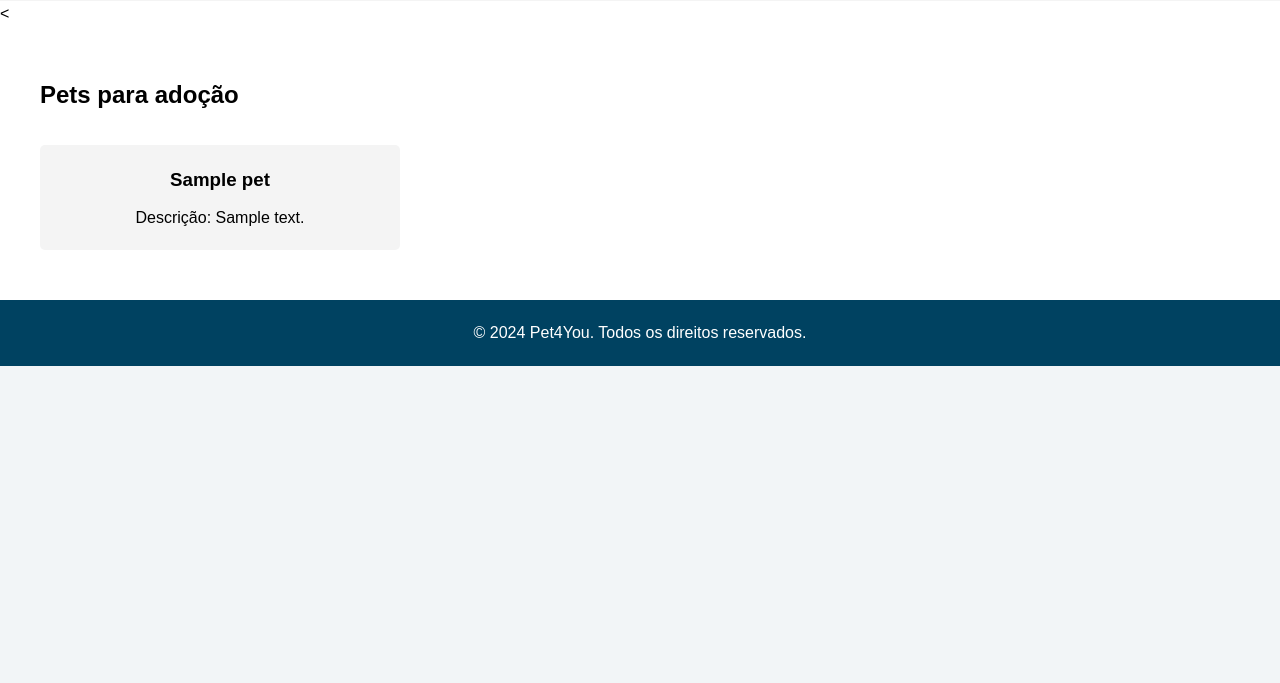
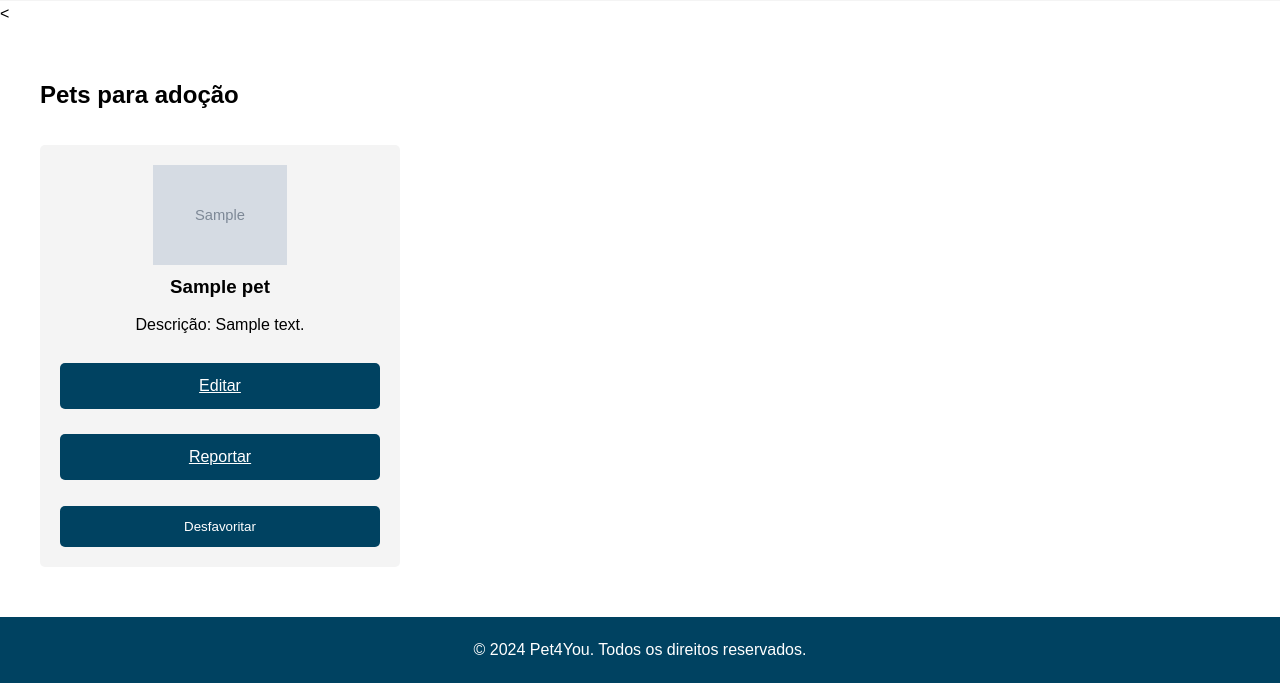
Before and after one commit to antonioz2022/ProjetoFDS, a Django app: page /pet4you_app/ in a window 1280 px wide. Shown: the part 469-1152 px from the top of the page. Before the commit the page ends 835 px from the top, so only its background shows below. Run offline with Django 5.2, Linux system fonts and the light colour scheme; tables that the repository leaves empty hold one stand-in row (values such as "Sample post"); grey boxes marked "Sample" are stand-in pictures; parts of the project's set-up code (start-up, migrations or seed data) failed here and were passed over.

Commit message:
Changes home

```diff
--- a/pet4you_app/static/css/styles.css
+++ b/pet4you_app/static/css/styles.css
@@ -618,3 +618,7 @@
   /* Ensure that the image does not overflow the container */
   margin-bottom: 20px;
 }
+.row {
+  clear: both; /* Limpa ambos os lados para garantir que as fileiras sejam exibidas corretamente */
+  overflow: hidden; /* Evita que as fileiras sejam "invadidas" por elementos flutuantes */
+}
--- a/pet4you_app/templates/home.html
+++ b/pet4you_app/templates/home.html
@@ -40,9 +40,19 @@
     <div class="services">
       {% for pet in pets_para_adocao %}
       <div class="service">
+        <img src="{{pet.photo}}" alt="" height="100">
         <h3>{{ pet.name }}</h3>
         <p>Descrição: {{ pet.description }}</p>
-        <!-- Aqui você pode adicionar a lógica para exibir a imagem do pet, se necessário -->
+        <br><a class='button-2'href="{% url 'pet4you:edit_post' pet.id %}">Editar</a></br>
+        <a class='button-2' href="{% url 'pet4you:report' pet.id %}">Reportar</a></br>
+         <form method="post" action="{% url 'pet4you:favoritar_pet' pet.id %}">
+          {% csrf_token %}
+          {% if pet.favorited %}
+          <button type="submit" class="button-2">Desfavoritar</button>
+          {% else %}
+          <button type="submit" class="button-2">Favoritar</button>
+          {% endif %}
+
       </div>
       {% endfor %}
     </div>
```
Also changed, not shown: pet4you_app/migrations/0006_alter_pet_favorited.py (added).
